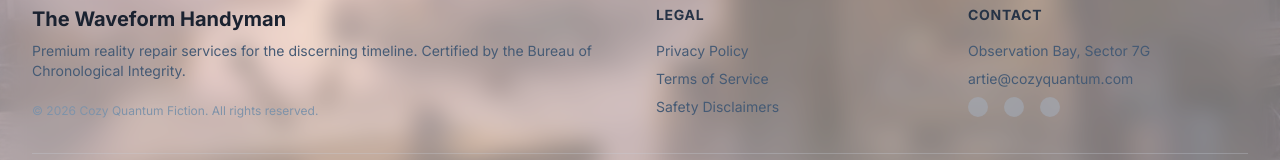
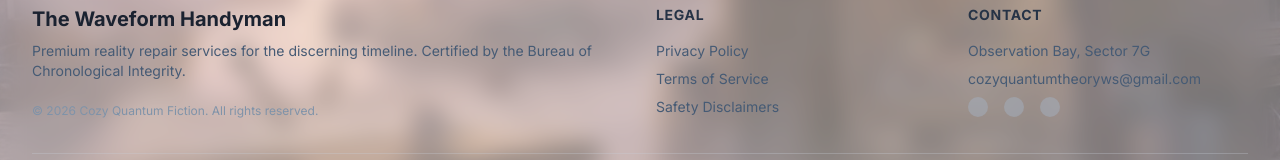
Before and after one commit to cozyquantumtheoryws-afk/-Cozy-Quantum, a React (Vite) app: page / in a window 1280 px wide. Shown: the part 2076-2236 px from the top of the page. Built offline with nearby package versions, Linux system fonts and the light colour scheme.

Commit message:
Update footer contact email

```diff
--- a/src/components/Footer.tsx
+++ b/src/components/Footer.tsx
@@ -33,7 +33,7 @@ export const Footer: React.FC = () => {
             <h4 className="text-sm font-bold text-magical-800 uppercase tracking-wider mb-4">Contact</h4>
             <ul className="space-y-2 text-sm text-magical-600">
               <li><span className="block">Observation Bay, Sector 7G</span></li>
-              <li><a href="mailto:artie@cozyquantum.com" className="hover:text-magical-900 transition-colors">artie@cozyquantum.com</a></li>
+              <li><a href="mailto:cozyquantumtheoryws@gmail.com" className="hover:text-magical-900 transition-colors">cozyquantumtheoryws@gmail.com</a></li>
               <li className="flex gap-4 mt-4">
                  {/* Social Icons Placeholder */}
                  <div className="w-5 h-5 bg-magical-300 rounded-full opacity-50 hover:opacity-100 cursor-pointer"></div>
```
